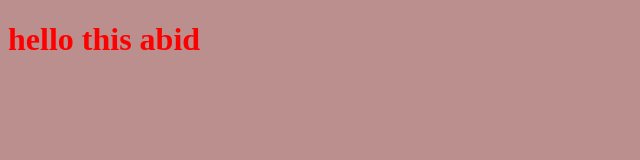
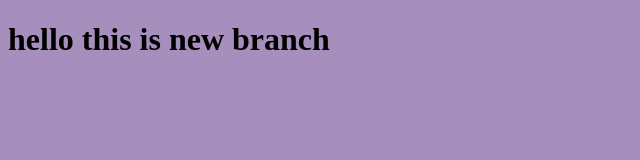
Before and after one commit to JawadABID1/myprojects, a plain HTML site: page index.html in a window 1280 px wide. Shown: the whole page, without its empty margins (0-640 px from the left). Drawn offline with Linux system fonts and the light colour scheme.

Commit message:
changing style for the title

```diff
--- a/index.html
+++ b/index.html
@@ -8,7 +8,7 @@
     <link rel="stylesheet" href="style.css">
 </head>
 <body>
-    <h1>hello this abid</h1>
+    <h1>hello this is new branch</h1>
     <script src="app.js"></script>
 </body>
 </html>
--- a/style.css
+++ b/style.css
@@ -1,6 +1,6 @@
 h1{
-   color: red;
+   color:black;
 }
 body{
-    background-color:rosybrown ;
+    background-color:rgb(166, 143, 188) ;
 }
```
